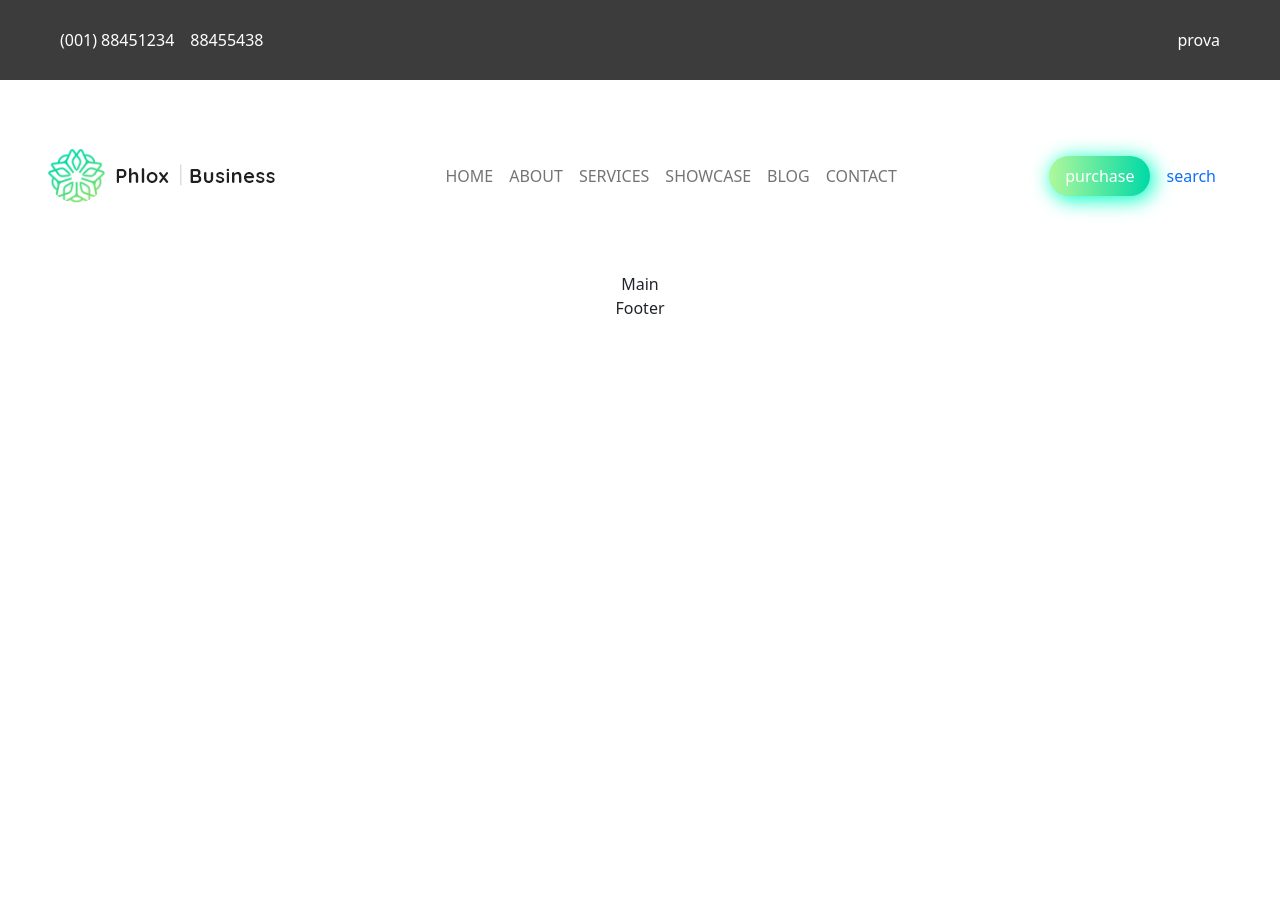
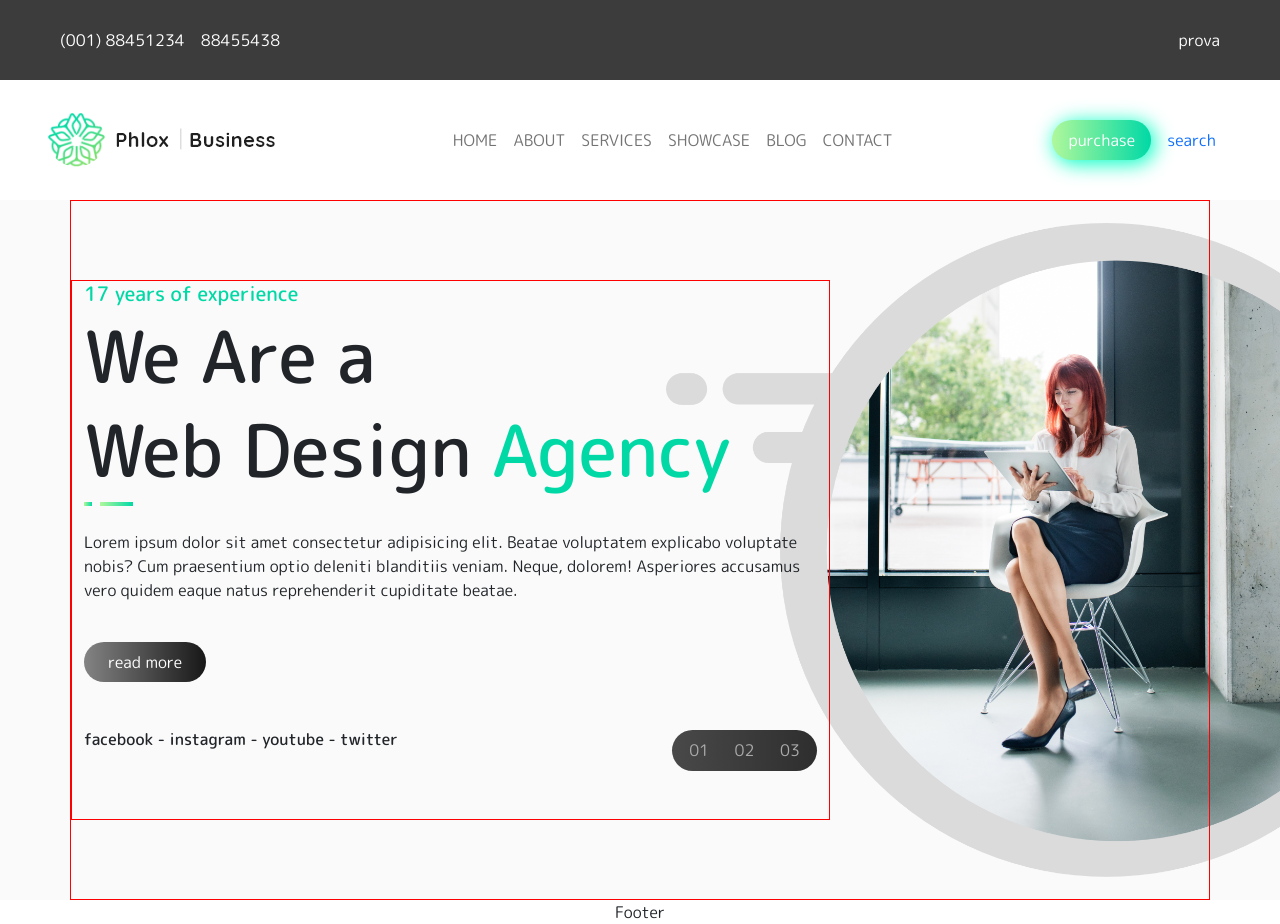
Before and after one commit to Salvatore1985/proj-html-vuejs, a Vue app: page / in a window 1280 px wide. Before the commit the page ends 800 px from the top, so only its background shows below. Built offline with nearby package versions, Linux system fonts and the light colour scheme.

Commit message:
aggiunto componente style 1parte main

```diff
--- a/src/App.vue
+++ b/src/App.vue
@@ -27,5 +27,10 @@ export default {
 </script>
 
 <style lang="scss">
+@import url("https://fonts.googleapis.com/css2?family=Coming+Soon&family=Lato:wght@700&family=Lexend:wght@100;200;300;400;500;600;700;800;900&family=M+PLUS+Rounded+1c:wght@100;300;400;500;700;800;900&family=Montserrat:wght@600;700&family=Patrick+Hand&family=Roboto:wght@300&display=swap");
+@import url("https://fonts.googleapis.com/css2?family=Coming+Soon&family=Lato:wght@700&family=M+PLUS+Rounded+1c:wght@100;300;400;500;700;800;900&family=Montserrat:wght@600;700&family=Roboto:wght@300&display=swap");
 @import "./components/style/main-style.scss";
+* {
+  font-family: "M PLUS Rounded 1c", sans-serif;
+}
 </style>
--- /dev/null
+++ b/src/components/ComponentsDecoration/Decoration.vue
@@ -0,0 +1,15 @@
+<template>
+  <div class="d-flex align-items-center">
+    <span class="decoration-style-mini pe-2"></span
+    ><span class="decoration-style"></span>
+  </div>
+</template>
+
+<script>
+export default {
+  name: "DecorationStyle",
+};
+</script>
+
+<style>
+</style>
--- a/src/components/Header/HeaderNav.vue
+++ b/src/components/Header/HeaderNav.vue
@@ -18,8 +18,11 @@
           </li>
         </ul>
       </div>
+
       <div class="d-flex">
-        <button class="rounded-pill border-0" type="submit">purchase</button>
+        <button class="rounded-pill border-0 green" type="submit">
+          purchase
+        </button>
         <span class="nav-link"><a href="#">search</a> </span>
       </div>
     </div>
@@ -29,6 +32,7 @@
 <script>
 export default {
   name: "HomeHeaderNav",
+
   data() {
     return {
       navLink: [
--- a/src/components/Main.vue
+++ b/src/components/Main.vue
@@ -1,10 +1,16 @@
 <template>
-  <div class="text-center">Main</div>
+  <section>
+    <Carousel />
+  </section>
 </template>
 
 <script>
+import Carousel from "../components/Main/Carousel.vue";
 export default {
   name: "HomeMain",
+  components: {
+    Carousel,
+  },
 };
 </script>
 
--- /dev/null
+++ b/src/components/Main/Carousel.vue
@@ -0,0 +1,104 @@
+<template>
+  <section class="cover-carousel bg_primary">
+    <div class="container">
+      <div class="row align-items-center">
+        <div class="col-8">
+          <div>
+            <h5 class="text-text-uppercase">17 years of experience</h5>
+            <h1>We Are a</h1>
+            <h1>
+              Web Design <span class="text_color_color_primary">Agency</span>
+            </h1>
+          </div>
+          <!-- Aggiunto componente style  -->
+          <Decoration />
+          <div>
+            <p class="py-4">
+              Lorem ipsum dolor sit amet consectetur adipisicing elit. Beatae
+              voluptatem explicabo voluptate nobis? Cum praesentium optio
+              deleniti blanditiis veniam. Neque, dolorem! Asperiores accusamus
+              vero quidem eaque natus reprehenderit cupiditate beatae.
+            </p>
+            <button class="rounded-pill border-0 gray" type="submit">
+              read more
+            </button>
+          </div>
+
+          <div class="py-5 d-flex justify-content-between">
+            <h6 class="text-text-uppercase">
+              facebook - instagram - youtube - twitter
+            </h6>
+            <!-- bottone carosello -->
+            <div class="d-flex wapped-carousel rounded-pill">
+              <div class="btn-carousel rounded-pill">
+                <span>01</span>
+              </div>
+              <div class="btn-carousel rounded-pill">
+                <span class="">02</span>
+              </div>
+              <div class="btn-carousel rounded-pill">
+                <span>03</span>
+              </div>
+            </div>
+          </div>
+        </div>
+      </div>
+    </div>
+  </section>
+</template>
+
+<script>
+import Decoration from "@/components/ComponentsDecoration/Decoration.vue";
+export default {
+  name: "MainCarousel",
+  components: {
+    Decoration,
+  },
+  data() {
+    return {
+      /* socialCarousel: ["facebook", "instagram", "youtube", "twitter"], */
+    };
+  },
+  methods: {},
+};
+</script>
+
+<style lang="scss" scoped>
+.row {
+  border: 1px solid red;
+  height: 700px;
+}
+section {
+  height: 700px;
+}
+.col-8 {
+  border: 1px solid red;
+
+  div {
+    h1 {
+      font-size: 4.5rem;
+    }
+    h5 {
+      color: #00d9a6;
+    }
+  }
+}
+.wapped-carousel {
+  background-image: linear-gradient(to right, #494949, #2e2e2e);
+  padding: 0.25rem;
+  .btn-carousel {
+    color: #aaaaaa;
+    padding: 0.3rem 0.8rem;
+  }
+}
+.cover-carousel {
+  background-image: url("@/assets/images/Group-36-2x.png");
+  background-position: center;
+  background-repeat: no-repeat;
+  background-size: 60%;
+  background-position: 130% 50%;
+}
+.btn-carousel:hover {
+  background-image: linear-gradient(to right, #00d9a6, #b0f89b);
+}
+</style>
--- a/src/components/style/_variables.scss
+++ b/src/components/style/_variables.scss
@@ -1,6 +1,7 @@
 $color_primary:#3C3C3C;
 $brand_secondary :#FFFFFF;
 
+$text_color_color_primary:#00D9A6;
 
 $button_color_primary:#00D9A6;
 $button_color_secondary :#38DC8B;
@@ -8,7 +9,7 @@ $button_color_tertiary :#83DF68;
 
 
 $header_social:10vh;
-$header_nav:24vh;
+$header_nav:15vh;
 
 /* $main_home:100vh;
-$footer_home:10vh; */
+$header_nav:10vh; */
--- a/src/components/style/main-style.scss
+++ b/src/components/style/main-style.scss
@@ -11,15 +11,49 @@ a {
     text-decoration: none;
 }
 
-button {
+button.green {
     padding: 0.5rem 1rem;
     color: white;
     background-image: linear-gradient(to right, #b0f89b, #00d9a6);
     box-shadow: 3px 3px 20px 1px #02ffc4;
 }
 
-button:hover {
+button.green:hover {
 
     background-image: linear-gradient(to right, #00000073, #000000E6);
     box-shadow: 3px 3px 20px 1px #000000b3;
 }
+
+
+button.gray {
+    padding: 0.5rem 1.5rem;
+    color: white;
+    background-image: linear-gradient(to right, #00000073, #000000E6);
+    /*   box-shadow: 3px 3px 20px 1px #000000b3; */
+
+}
+
+.text_color_color_primary {
+    color: $text_color_color_primary;
+}
+
+.bg_primary {
+    background-color: #FAFAFA;
+}
+
+.decoration-style-mini::before {
+    content: "";
+    width: 8px;
+    height: 4px;
+    display: block;
+    background-image: linear-gradient(to right, #b0f89b, #00d9a6);
+    padding-left: 0.2rem;
+}
+
+.decoration-style::after {
+    content: "";
+    width: 33px;
+    height: 4px;
+    display: block;
+    background-image: linear-gradient(to right, #b0f89b, #00d9a6);
+}
```
Also changed, not shown: src/components/Button/Button.vue (added, +25 -0 lines).
